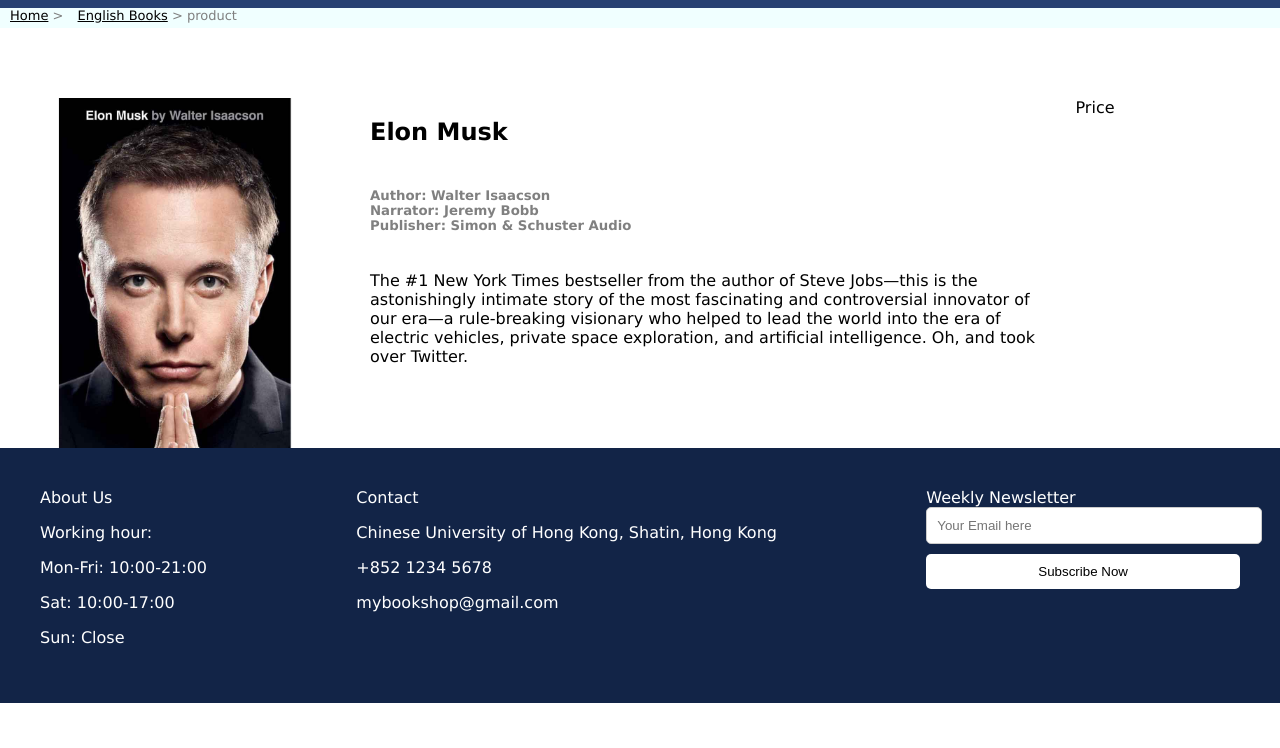
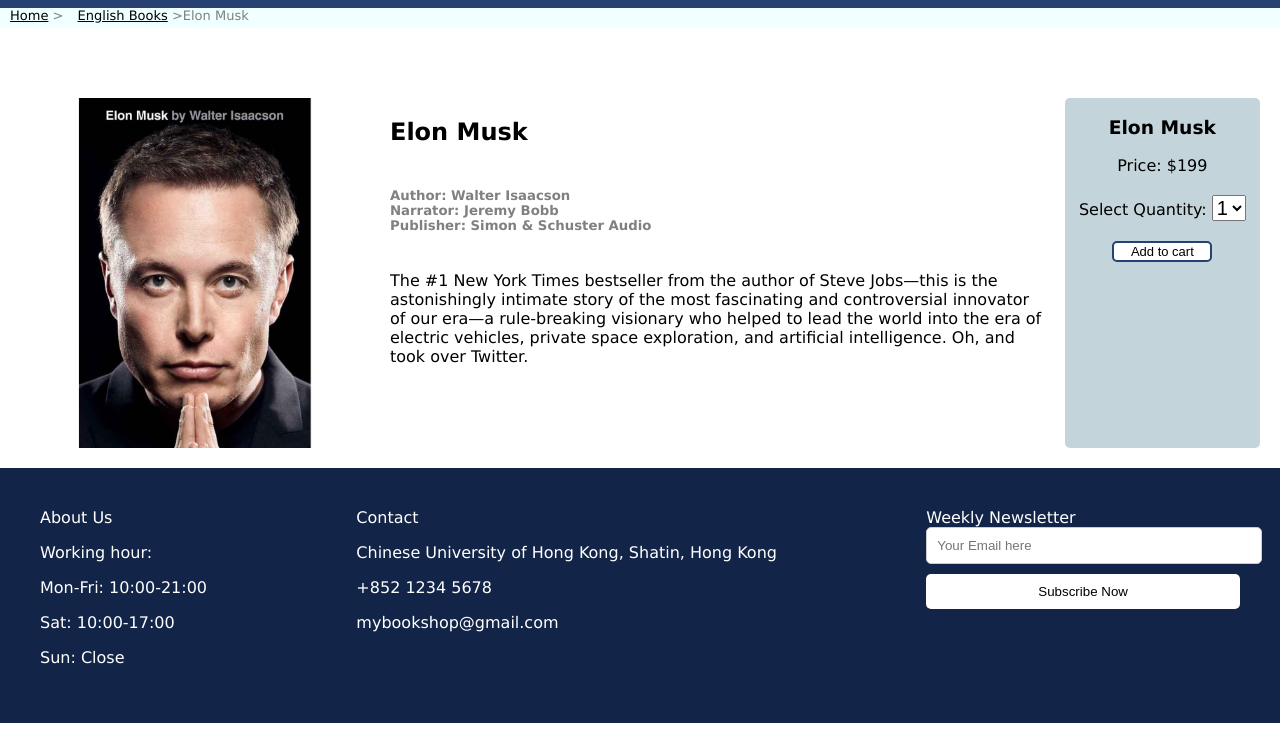
Before and after one commit to Germanhotdog/MyBookShop-IERG4210, a plain HTML site: page elonmusk.html in a window 1280 px wide. Shown: the part 52-800 px from the top of the page. Drawn offline with Linux system fonts and the light colour scheme.

Commit message:
modified the Add to cart div in Product page

```diff
--- a/css/product.css
+++ b/css/product.css
@@ -67,7 +67,7 @@
 }
 
 .product-container{
-    margin-top: 70px;
+    margin: 70px 20px 20px 20px;
     display:flex;
     flex-direction: row;
 }
@@ -91,7 +91,39 @@
 .purchase{
     width: 800px;
     display:flex;
+    align-items: center;
     flex-direction:column;
+    background-color: #C4D4DB;
+    border-radius: 5px;
+    transition: box-shadow .3s;
+}
+
+.purchase:hover{
+    box-shadow: 0 0 11px rgba(33,33,33,.2);
+}
+
+.purchase button{
+    background-color: white;
+    border: 2px solid #264172;
+    border-radius: 5px;
+    width: 100px;
+    margin-top: 20px;
+    font-size: small;
+}
+
+.purchase button:hover{
+    color: white;
+    background-color: #264172;
+    transition: background-color 0.3s ease;
+}
+
+.quantity-select{
+    margin-top: 20px;
+    align-items: left;
+}
+
+.quantity-select select{
+    font-size: 20px;
 }
 
 
--- a/elonmusk.html
+++ b/elonmusk.html
@@ -17,7 +17,7 @@
 
                 <div class="navbar-list">
                     <ul >
-                        <li><a href="#">Home</a></li>
+                        <li><a href="./index.html">Home</a></li>
                         <li><a href="#">About Us</a></li>
                         <li><a href="#">Contact</a></li>
                         <li class="icon"><a href="#"> Cart <img src="./image/cart.png" alt="cart" ></a></li>
@@ -29,7 +29,7 @@
 
         </header>
 
-    <div class="hierarchical-nav"><a href="#">Home</a> &gt; <a href="#">English Books</a> &gt; product </div>
+    <div class="hierarchical-nav"><a href="./index.html">Home</a> &gt; <a href="#">English Books</a> &gt;Elon Musk</div>
 
     <div class="main-container">
         <div class="product-container">
@@ -45,7 +45,21 @@
             </div>
 
             <div class="purchase">
-                Price
+                <h3>Elon Musk</h3>
+                Price: $199
+
+                <div class="quantity-select">
+                    <label for="quantity">Select Quantity:</label>
+                    <select id="quantity" >
+                        <option value="1">1</option>
+                        <option value="2">2</option>
+                        <option value="3">3</option>
+                        <option value="4">4</option>
+                        <option value="5">5</option>
+                    </select>
+                </div>
+
+                <button>Add to cart</button>
             </div>
 
         </div>
```
Also changed, not shown: index.html (+5 -5 lines).
